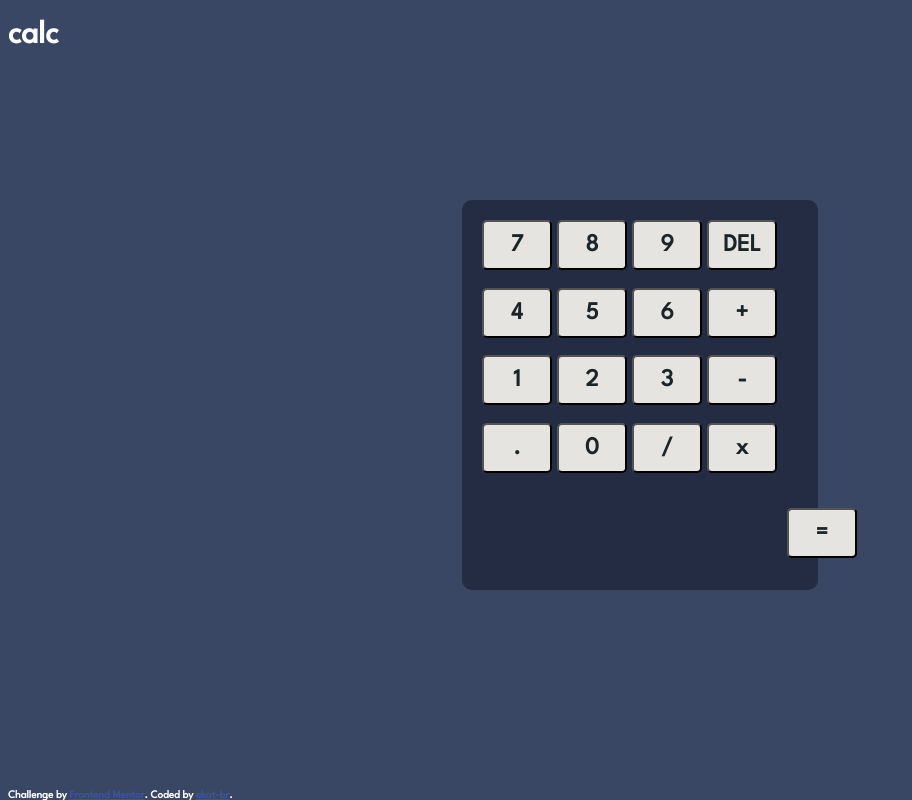
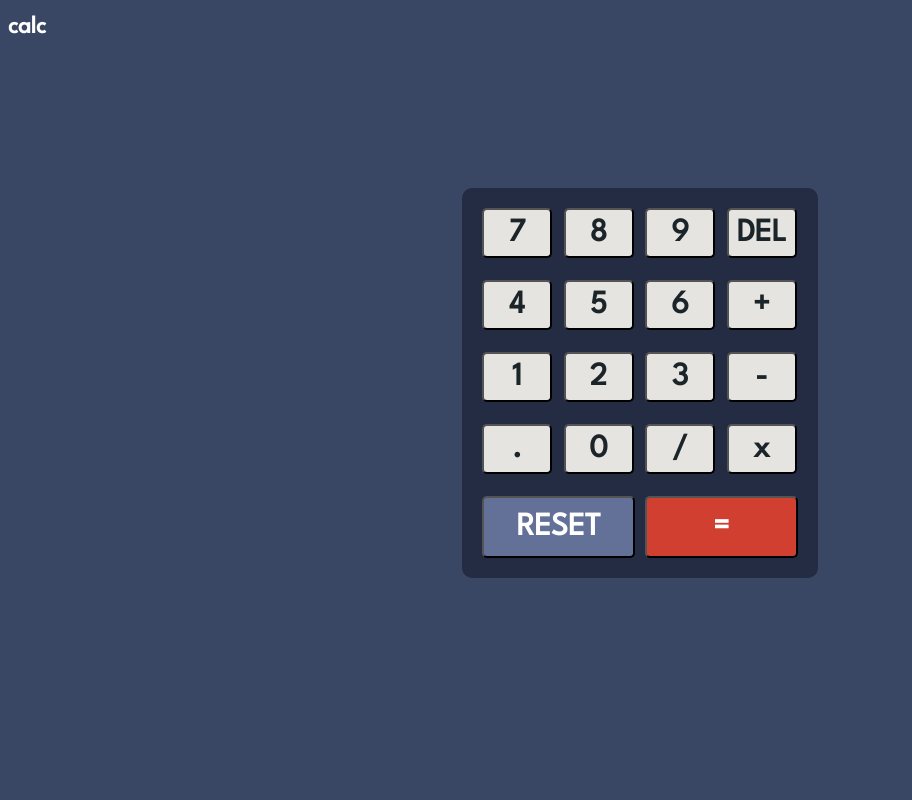
Before and after one commit to ekat-br/calculator-app, a plain HTML site: page index.html in a window 1280 px wide. Shown: the whole page, without its empty margins (0-912 px from the left). Drawn offline with Linux system fonts and the light colour scheme.

Commit message:
Update buttons

```diff
--- a/css/styles.css
+++ b/css/styles.css
@@ -2,11 +2,12 @@
   background-color: hsl(222, 26%, 31%);
   font-family: "League Spartan", sans-serif;
   font-weight: 700;
+  font-size: 16px;
 }
 
 h1 {
   color: hsl(0, 0%, 100%);
-  font: 2rem;
+  font-size: 1.5rem;
 }
 
 .lightbutton-theme1 {
@@ -14,7 +15,23 @@ h1 {
   height: 50px;
   background-color: hsl(45, 7%, 89%);
   color: hsl(198, 20%, 13%);
-  font-size: 1.5rem;
+  font-size: 2rem;
+  font-weight: bold;
+  border-radius: 5px;
+}
+
+.bluebutton-theme1 {
+  background-color: hsl(225, 21%, 49%);
+  color: #fff;
+  font-size: 2rem;
+  font-weight: bold;
+  border-radius: 5px;
+}
+
+.redbutton-theme1 {
+  background-color: hsl(6, 63%, 50%);
+  color: #fff;
+  font-size: 2rem;
   font-weight: bold;
   border-radius: 5px;
 }
@@ -29,74 +46,17 @@ h1 {
   border-radius: 10px;
   margin-top: 150px;
   display: grid;
-  grid-template-areas:
-    "key-7 key-8 key-9 key-delete" "key-4 key-5 key-6 key-add"
-    "key-1 key-2 key-3 key-subtract" "key-dot key-0 key-divide key-multiply";
-  grid-gap: 5px;
-}
-
-.key-1 {
-  grid-area: key-1;
-}
-
-.key-2 {
-  grid-area: key-2;
-}
-.key-3 {
-  grid-area: key-3;
-}
-.key-4 {
-  grid-area: key-4;
-}
-.key-5 {
-  grid-area: key-5;
-}
-.key-6 {
-  grid-area: key-6;
-}
-.key-7 {
-  grid-area: key-7;
-}
-.key-8 {
-  grid-area: key-8;
-}
-.key-9 {
-  grid-area: key-9;
-}
-.key-0 {
-  grid-area: key-0;
-}
-
-.key-delete {
-  grid-area: key-delete;
-}
-
-.key-add {
-  grid-area: key-add;
-}
-
-.key-subtract {
-  grid-area: key-subtract;
-}
-
-.key-dot {
-  grid-area: key-dot;
-}
-
-.key-multiply {
-  grid-area: key-multiply;
-}
-
-.key-divide {
-  grid-area: key-divide;
+  grid-template-rows: repeat(5, 1fr);
+  grid-template-columns: repeat(4, 1fr);
+  gap: 10px;
 }
 
 .key-reset {
-  grid-area: key-reset;
+  grid-column: 1 / span 2;
 }
 
 .key-equals {
-  grid-area: key-equals;
+  grid-column: 3 / span 2;
 }
 
 .attribution {
--- a/index.html
+++ b/index.html
@@ -35,24 +35,24 @@
     <h1 class="title">calc</h1>
 
     <section class="keys-container">
+      <button class="lightbutton-theme1 key-7">7</button>
+      <button class="lightbutton-theme1 key-8">8</button>
+      <button class="lightbutton-theme1 key-9">9</button>
+      <button class="lightbutton-theme1 key-delete">DEL</button>
+      <button class="lightbutton-theme1 key-4">4</button>
+      <button class="lightbutton-theme1 key-5">5</button>
+      <button class="lightbutton-theme1 key-6">6</button>
+      <button class="lightbutton-theme1 key-add">+</button>
       <button class="lightbutton-theme1 key-1">1</button>
       <button class="lightbutton-theme1 key-2">2</button>
       <button class="lightbutton-theme1 key-3">3</button>
-      <button class="lightbutton-theme1 key-4">4</button>
-      <button class="lightbutton-theme1 key-5">5</button>
-      <button class="lightbutton-theme1 key-6">6</button>
-      <button class="lightbutton-theme1 key-7">7</button>
-      <button class="lightbutton-theme1 key-8">8</button>
-      <button class="lightbutton-theme1 key-9">9</button>
+      <button class="lightbutton-theme1 key-subtract">-</button>
+      <button class="lightbutton-theme1 key-comma">.</button>
       <button class="lightbutton-theme1 key-0">0</button>
-      <button class="lightbutton-theme1 key-add">+</button>
-      <button class="lightbutton-theme1 key-subtract">-</button>
+      <button class="lightbutton-theme1 key-divide">/</button>
       <button class="lightbutton-theme1 key-multiply">x</button>
-      <button class="lightbutton-theme1 key-divide">/</button>
-      <button class="lightbutton-theme1 key-dot">.</button>
-      <button class="lightbutton-theme1 key-delete">DEL</button>
-      <button class="lightbutton-theme1 key-reset">reset</button>
-      <button class="lightbutton-theme1 key-equals">=</button>
+      <button class="bluebutton-theme1 key-reset">RESET</button>
+      <button class="redbutton-theme1 key-equals">=</button>
     </section>
 
     <!-- <section class="tri-state-toggle">
@@ -61,11 +61,11 @@
       <input class="toggle-button" type="radio" name="toggle" id="theme3" />
     </section> -->
 
-    <div class="attribution">
+    <!-- <div class="attribution">
       Challenge by
       <a href="https://www.frontendmentor.io?ref=challenge" target="_blank"
         >Frontend Mentor</a
-      >. Coded by <a href="#">ekat-br</a>.
+      >. Coded by <a href="#">ekat-br</a>. -->
     </div>
   </body>
 </html>
```
